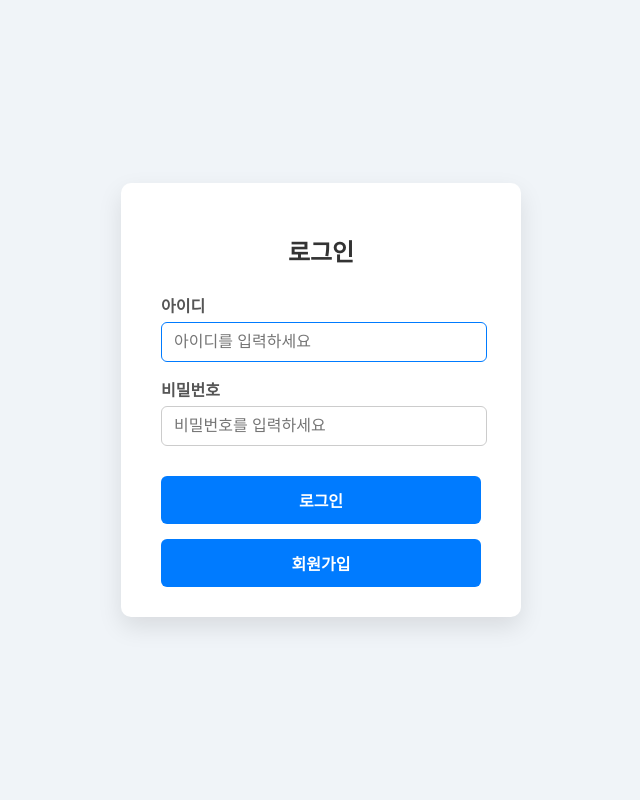
After one commit to kmj00204/jungle_week00, a Flask app: page /login in a window 1280 px wide. The commit adds this page. Shown: the whole page, without its empty margins (319-959 px from the left). Run offline with Flask 3, Linux system fonts and the light colour scheme.

Commit message:
Add files via upload

```diff
--- /dev/null
+++ b/week00/templates/login.html
@@ -0,0 +1,107 @@
+<!DOCTYPE html>
+<html lang="ko">
+
+<head>
+    <meta charset="UTF-8" />
+    <meta name="viewport" content="width=device-width, initial-scale=1" />
+    <title>로그인</title>
+    <style>
+        body {
+            background: #f0f4f8;
+            font-family: 'Segoe UI', Tahoma, Geneva, Verdana, sans-serif;
+            display: flex;
+            justify-content: center;
+            align-items: center;
+            height: 100vh;
+            margin: 0;
+        }
+
+        .login-container {
+            background: white;
+            padding: 30px 40px;
+            border-radius: 10px;
+            box-shadow: 0 10px 25px rgba(0, 0, 0, 0.1);
+            width: 320px;
+        }
+
+        h2 {
+            text-align: center;
+            margin-bottom: 25px;
+            color: #333;
+        }
+
+        label {
+            display: block;
+            margin-bottom: 15px;
+            color: #555;
+            font-weight: 600;
+        }
+
+        input[type="text"],
+        input[type="password"] {
+            width: 100%;
+            padding: 10px 12px;
+            margin-top: 5px;
+            border: 1.5px solid #ccc;
+            border-radius: 6px;
+            font-size: 1rem;
+            transition: border-color 0.3s ease;
+        }
+
+        input[type="text"]:focus,
+        input[type="password"]:focus {
+            border-color: #007bff;
+            outline: none;
+        }
+
+        button {
+            width: 100%;
+            padding: 12px;
+            background-color: #007bff;
+            border: none;
+            border-radius: 6px;
+            color: white;
+            font-weight: 700;
+            font-size: 1rem;
+            cursor: pointer;
+            transition: background-color 0.3s ease;
+            margin-top: 15px;
+        }
+
+        button:hover {
+            background-color: #0056b3;
+        }
+
+        .error-message {
+            background-color: #ffdddd;
+            color: #d8000c;
+            border-left: 6px solid #d8000c;
+            padding: 10px 15px;
+            margin-bottom: 20px;
+            border-radius: 5px;
+            font-weight: 600;
+        }
+    </style>
+</head>
+
+<body>
+    <div class="login-container">
+        <h2>로그인</h2>
+        {% if error %}
+        <div class="error-message">{{ error }}</div>
+        {% endif %}
+        <form method="POST">
+            <label for="id">아이디
+                <input id="id" type="text" name="id" placeholder="아이디를 입력하세요" required autofocus style="width:300px;;">
+            </label>
+            <label for="pw">비밀번호
+                <input id="pw" type="password" name="pw" placeholder="비밀번호를 입력하세요" required style="width:300px;">
+            </label>
+            <button type="submit">로그인</button>
+            <button type="button" onclick="window.location.href='join'">회원가입</button>
+
+        </form>
+    </div>
+</body>
+
+</html>
```
Also changed, not shown: week00/templates/join.html (added, +56 -0 lines), week00/templates/mypage.html (added, +14 -0 lines), week00/templates/new_post.html (line endings or trailing spaces).
